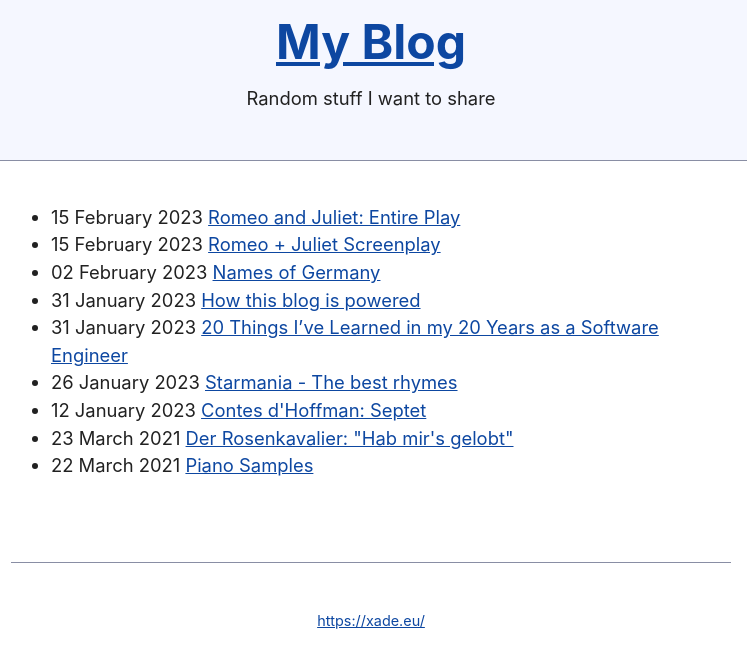
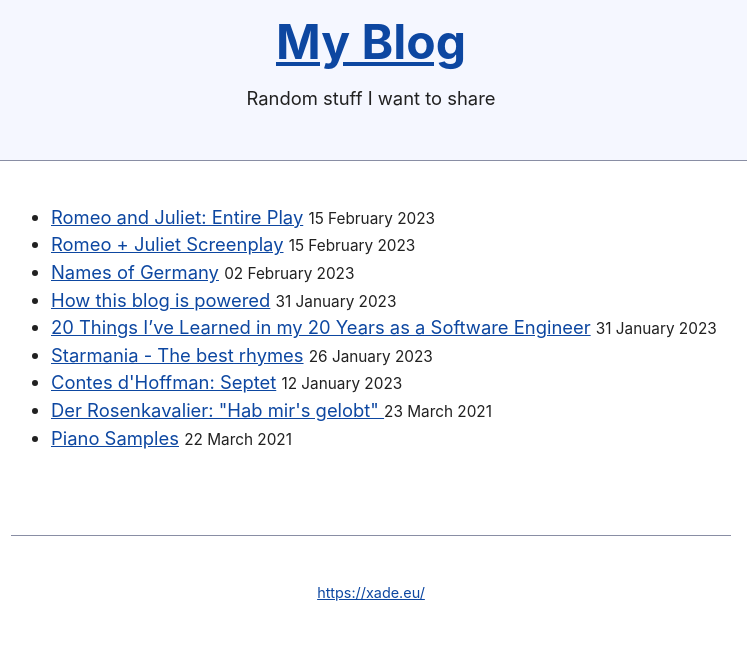
Before and after one commit to x4d3/blog, a Jekyll site: the page built from index.html, in a window 1280 px wide. Shown: the top 668 px of the page, without its empty margins (269-1016 px from the left). Built offline with Jekyll 4.4.1, drawn with Linux system fonts in a browser that asks for light colours; Markdown is read by kramdown in place of the engine named in the settings; the list of posts is cut into pages by our own code.

Commit message:
Remove irrelevant code

```diff
--- a/index.html
+++ b/index.html
@@ -12,11 +12,8 @@ layout: default
 <ul>
     {%- for post in posts -%}
     <li>
-        <time datetime="{{post.date}}">{{ post.date | date_to_long_string }}</time>
         <a href="{{ post.url | relative_url }}">{{ post.title | escape }}</a>
-        {%- if site.show_excerpts -%}
-        {{ post.excerpt }}
-        {%- endif -%}
+        <small><time datetime="{{post.date}}">{{ post.date | date_to_long_string }}</time></small>
     </li>
     {%- endfor -%}
 </ul>
```
Also changed, not shown: _posts/2023-01-31-how-this-blog-is-powered.md (+0 -4 lines).
